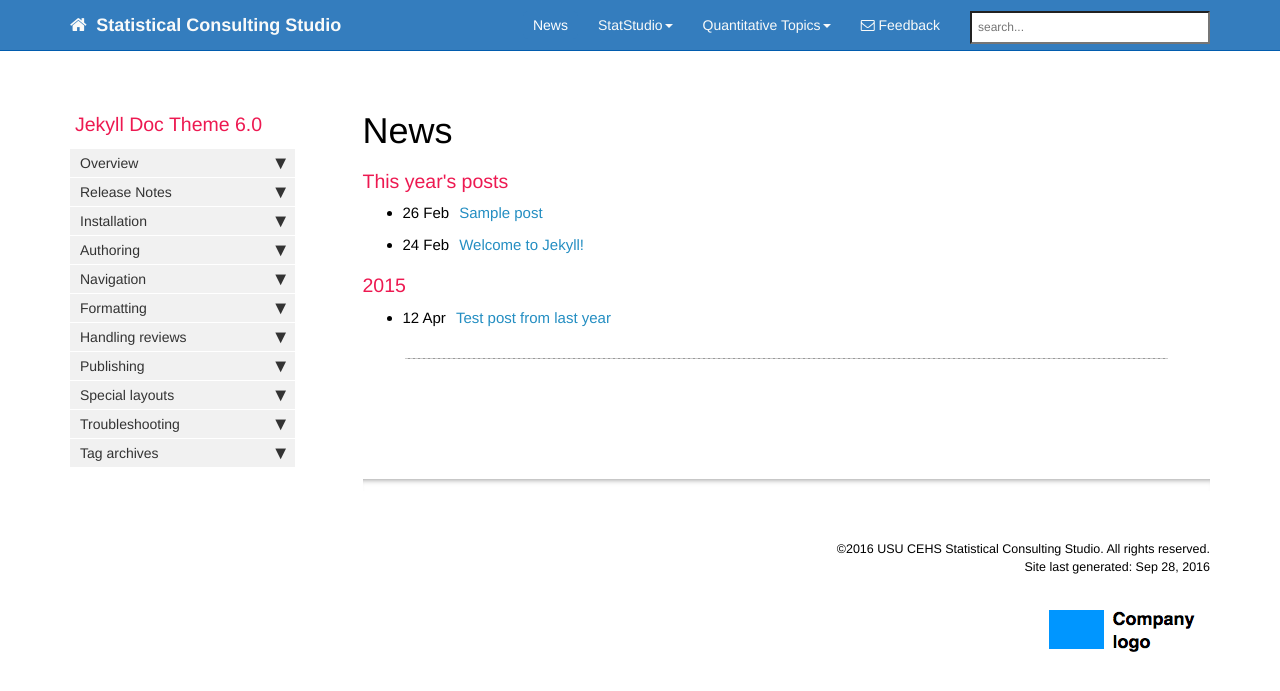
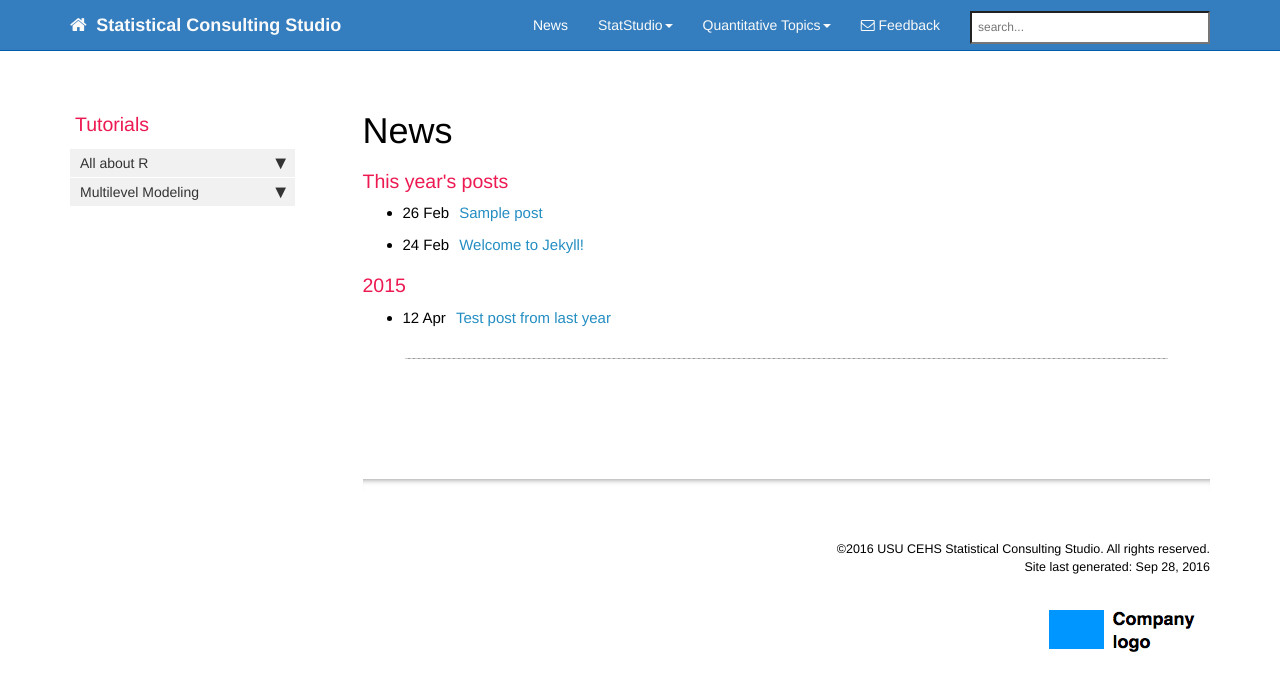
Before and after one commit to USUstatstudio/blog, a Jekyll site: the page built from pages/news/news_archive.html, in a window 1280 px wide. Shown: the top 691 px of the page. Built offline with Jekyll 4.4.1, drawn with Linux system fonts in a browser that asks for light colours; nearby versions of some CDN libraries; comment, search, counter and statistics services are not loaded; part of the change alters nothing that is shown.

Commit message:
Update mydoc_sidebar.yml

```diff
--- a/_data/sidebars/mydoc_sidebar.yml
+++ b/_data/sidebars/mydoc_sidebar.yml
@@ -2,8 +2,7 @@
 
 entries:
 - title: sidebar
-  product: Jekyll Doc Theme
-  version: 6.0
+  product: Tutorials
   folders:
 
   - title:
@@ -19,285 +18,31 @@ entries:
       output: pdf
       type: frontmatter
 
-  - title: Overview
+  - title: All about R
     output: web, pdf
     folderitems:
 
-    - title: Get started
-      url: /index.html
-      output: web, pdf
-      type: homepage
-
-    - title: Introduction
-      url: /mydoc_introduction.html
+    - title: Introduction to R
+      url: /mydoc_introR.html
       output: web, pdf
 
-    - title: Supported features
-      url: /mydoc_supported_features.html
+    - title: Data Wrangling
+      url: /mydoc_wrangle.html
       output: web, pdf
 
-    - title: About the theme author
-      url: /mydoc_about.html
+    - title: Plotting with ggplot2
+      url: /mydoc_ggplot2.html
       output: web, pdf
 
-    - title: Support
-      url: /mydoc_support.html
-      output: web, pdf
 
-  - title: Release Notes
+  - title: Multilevel Modeling
     output: web, pdf
     folderitems:
 
-    - title: 6.0 Release notes
-      url: /mydoc_release_notes_60.html
+    - title: Review OLS regression
+      url: /mydoc_MLM_revOLS.html
       output: web, pdf
 
-    - title: 5.0 Release notes
-      url: /mydoc_release_notes_50.html
+    - title: Pre-Plotting
+      url: /mydoc_MLM_preplot.html
       output: web, pdf
-
-  - title: Installation
-    output: web, pdf
-    folderitems:
-
-    - title: About Ruby, Gems, Bundler, etc.
-      url: /mydoc_about_ruby_gems_etc.html
-      output: web, pdf
-
-    - title: Install Jekyll on Mac
-      url: /mydoc_install_jekyll_on_mac.html
-      output: web, pdf
-
-    - title: Install Jekyll on Windows
-      url: /mydoc_install_jekyll_on_windows.html
-      output: web, pdf
-
-  - title: Authoring
-    output: web, pdf
-
-    folderitems:
-    - title: Pages
-      url: /mydoc_pages.html
-      output: web, pdf
-
-    - title: Posts
-      url: /mydoc_posts.html
-      output: web, pdf
-
-    - title: Lists
-      url: /mydoc_lists.html
-      output: web, pdf
-
-    - title: Conditional logic
-      url: /mydoc_conditional_logic.html
-      output: web, pdf
-
-    - title: Content reuse
-      url: /mydoc_content_reuse.html
-      output: web, pdf
-
-    - title: Collections
-      url: /mydoc_collections.html
-      output: web, pdf
-
-    - title: WebStorm editor tips
-      url: /mydoc_webstorm_text_editor.html
-      output: web, pdf
-
-    - title: Atom editor tips
-      url: /mydoc_atom_text_editor.html
-      output: web, pdf
-
-  - title: Navigation
-    output: web, pdf
-
-    folderitems:
-    - title: Sidebar navigation
-      url: /mydoc_sidebar_navigation.html
-      output: web, pdf
-
-    - title: YAML tutorial in the context of Jekyll
-      url: /mydoc_yaml_tutorial.html
-      output: web, pdf
-
-    - title: Tags
-      url: /mydoc_tags.html
-      output: web, pdf
-
-    - title: Series
-      url: /mydoc_series.html
-      output: web, pdf
-
-  - title: Formatting
-    output: web, pdf
-
-    folderitems:
-    - title: Tooltips
-      url: /mydoc_adding_tooltips.html
-      output: web, pdf
-
-    - title: Alerts
-      url: /mydoc_alerts.html
-      output: web, pdf
-
-    - title: Icons
-      url: /mydoc_icons.html
-      output: web, pdf
-
-    - title: Images
-      url: /mydoc_images.html
-      output: web, pdf
-
-    - title: Code samples
-      url: /mydoc_code_samples.html
-      output: web, pdf
-
-    - title: Labels
-      url: /mydoc_labels.html
-      output: web, pdf
-
-    - title: Links
-      url: /mydoc_hyperlinks.html
-      output: web, pdf
-
-    - title: Navtabs
-      url: /mydoc_navtabs.html
-      output: web, pdf
-
-    - title: Tables
-      url: /mydoc_tables.html
-      output: web, pdf
-
-    - title: Syntax highlighting
-      url: /mydoc_syntax_highlighting.html
-      output: web, pdf
-
-    - title: Workflow maps
-      url: /mydoc_workflow_maps.html
-      output: web, pdf
-
-  - title: Handling reviews
-    output: web, pdf
-
-    folderitems:
-    - title: Commenting on files
-      url: /mydoc_commenting_on_files.html
-      output: web, pdf
-
-#    - title: Git collaboration
-#      url: /mydoc_git_collaboration
-#      output: web, pdf
-
-  - title: Publishing
-    output: web, pdf
-
-    folderitems:
-    - title: Build arguments
-      url: /mydoc_build_arguments.html
-      output: web, pdf
-
-    - title: Themes
-      url: /mydoc_themes.html
-      output: web, pdf
-
-    - title: Generating PDFs
-      url: /mydoc_generating_pdfs.html
-      output: web, pdf
-
-    - title: Help APIs and UI tooltips
-      url: /mydoc_help_api.html
-      output: web, pdf
-
-    - title: Search configuration
-      url: /mydoc_search_configuration.html
-      output: web, pdf
-
-    - title: iTerm profiles
-      url: /mydoc_iterm_profiles.html
-      output: web, pdf
-
-    - title: Pushing builds to server
-      url: /mydoc_push_build_to_server.html
-      output: web, pdf
-
-    - title: Getting around the password prompts in SCP
-      url: /mydoc_no_password_prompts_scp.html
-      output: web, pdf
-
-    - title: Publishing on Github Pages
-      url: /mydoc_publishing_github_pages.html
-      output: web, pdf
-
-  - title: Special layouts
-    output: web, pdf
-
-    folderitems:
-    - title: Knowledge-base layout
-      url: /mydoc_kb_layout.html
-      output: web, pdf
-
-    - title: Glossary layout
-      url: /mydoc_glossary.html
-      output: web, pdf
-
-    - title: FAQ layout
-      url: /mydoc_faq_layout.html
-      output: web, pdf
-
-    - title: Scroll layout
-      url: /mydoc_scroll.html
-      output: web, pdf
-
-    - title: Shuffle layout
-      url: /mydoc_shuffle.html
-      output: web, pdf
-
-  - title: Troubleshooting
-    output: web, pdf
-
-    folderitems:
-
-    - title: Troubleshooting
-      url: /mydoc_troubleshooting.html
-      output: web, pdf
-
-  - title: Tag archives
-    output: web
-    folderitems:
-
-    - title: Tag archives overview
-      url: /mydoc_tag_archives_overview.html
-      output: web
-
-      subfolders:
-      - title: Tag archive pages
-        output: web
-        subfolderitems:
-
-        - title: Formatting pages
-          url: /tag_formatting.html
-          output: web
-
-        - title: Navigation pages
-          url: /tag_navigation.html
-          output: web
-
-        - title: Content types pages
-          url: /tag_content_types.html
-          output: web
-
-        - title: Publishing pages
-          url: /tag_publishing.html
-          output: web
-
-        - title: Special layout pages
-          url: /tag_special_layouts.html
-          output: web
-
-        - title: Collaboration pages
-          url: /tag_collaboration.html
-          output: web
-
-        - title: Troubleshooting pages
-          url: /tag_troubleshooting.html
-          output: web
```
